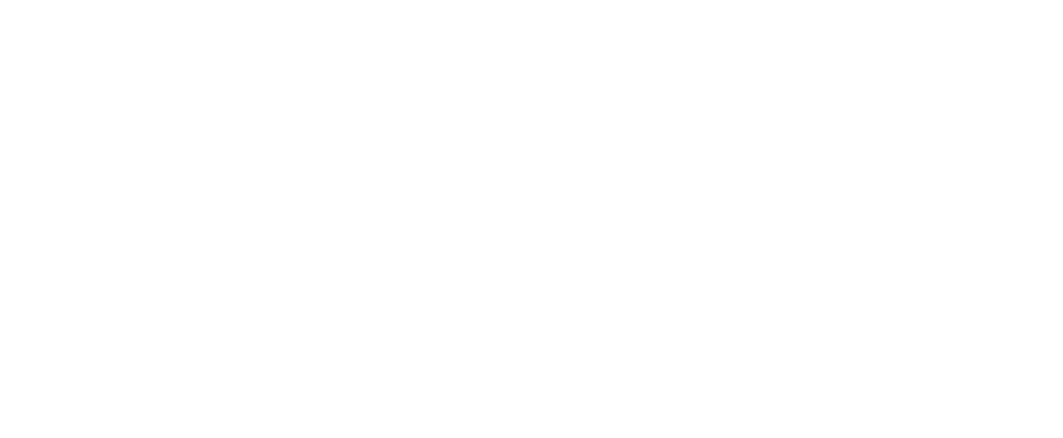
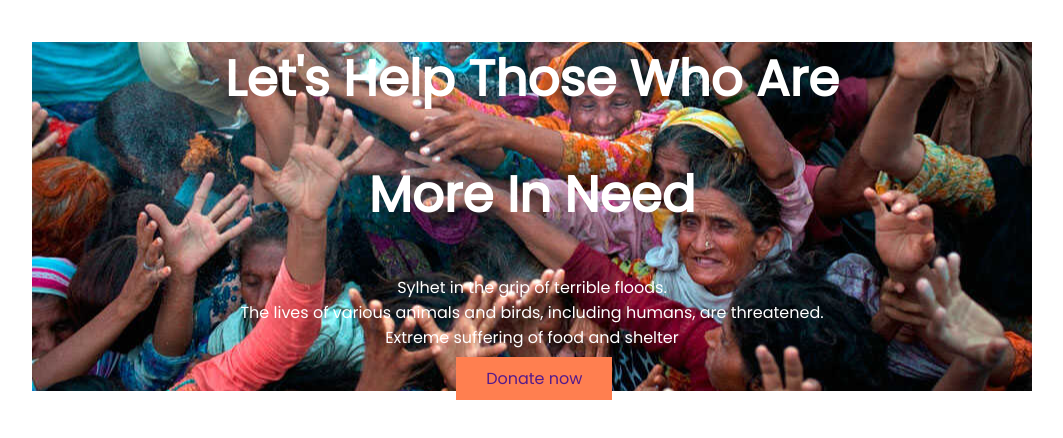
Before and after one commit to Shifat507/Donate-website, a plain HTML site: page index.html in a window 1280 px wide. Shown: the whole page, without its empty margins (108-1171 px from the left). Drawn offline with Linux system fonts and the light colour scheme.

Commit message:
front page

```diff
--- a/index.html
+++ b/index.html
@@ -5,9 +5,19 @@
     <meta http-equiv="X-UA-Compatible" content="IE=edge">
     <meta name="viewport" content="width=device-width, initial-scale=1.0">
     <title>Donate to Sylhet</title>
+    <link rel="preconnect" href="https://fonts.googleapis.com">
+    <link rel="preconnect" href="https://fonts.gstatic.com" crossorigin>
+    <link href="https://fonts.googleapis.com/css2?family=Poppins&display=swap" rel="stylesheet">
     <link rel="stylesheet" href="style.css">
 </head>
 <body>
-
+    <section class="font-background">
+        <div>
+            <h1 class="middle heading-size">Let's Help Those Who Are</h1>
+            <h1 class="middle heading-size">More In Need</h1>
+            <p class="middle">Sylhet in the grip of terrible floods. <br> The lives of various animals and birds, including humans, are threatened. <br> Extreme suffering of food and shelter</p>
+            <a class="donate-button" target="_blank" href="">Donate now</a>
+        </div>
+    </section>
 </body>
 </html>
--- a/style.css
+++ b/style.css
@@ -0,0 +1,23 @@
+
+body{
+    font-family: 'Poppins', sans-serif;
+}
+.middle{
+    text-align: center;
+    color: white;
+}
+.heading-size{
+    font-size: 50px;
+}
+.font-background{
+    background-image: url(images/donation6.jpg);
+    background-repeat: no-repeat;
+    background-position: center;
+}
+.donate-button{
+    text-decoration: none;
+    background-color: coral;
+    padding: 10px 30px;
+    margin-left: 44%;
+
+}
```
